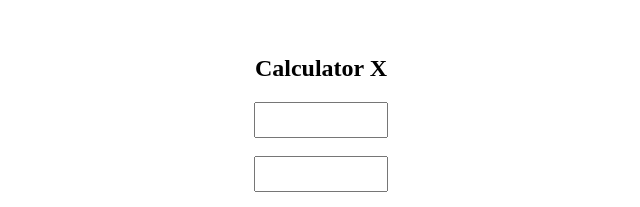
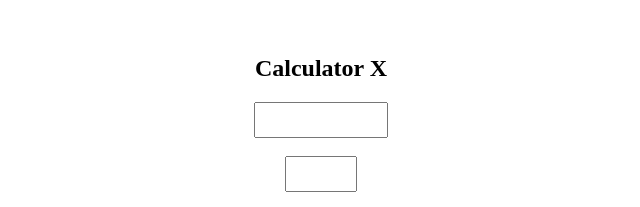
Before and after one commit to oantonedei/modern_async_prog, a plain HTML site: page Lab6/exercise2/index.html in a window 1280 px wide. Shown: the part 198-405 px from the top of the page, 319-959 px from the left. Drawn offline with Linux system fonts and the light colour scheme.

Commit message:
changed the operator input width

```diff
--- a/Lab6/exercise2/index.html
+++ b/Lab6/exercise2/index.html
@@ -19,7 +19,7 @@
       <input
         id="op"
         type="text"
-        style="width: 10%; height: 30px; font-size: 30px"
+        style="width: 5%; height: 30px; font-size: 30px; text-align: center"
       />
       <br />
       <br />
```
